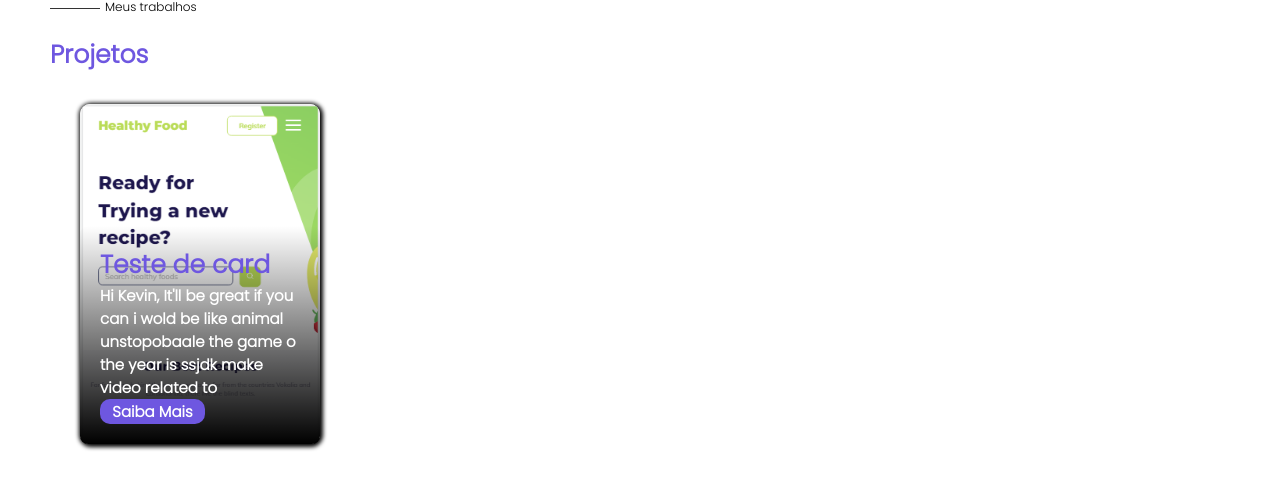
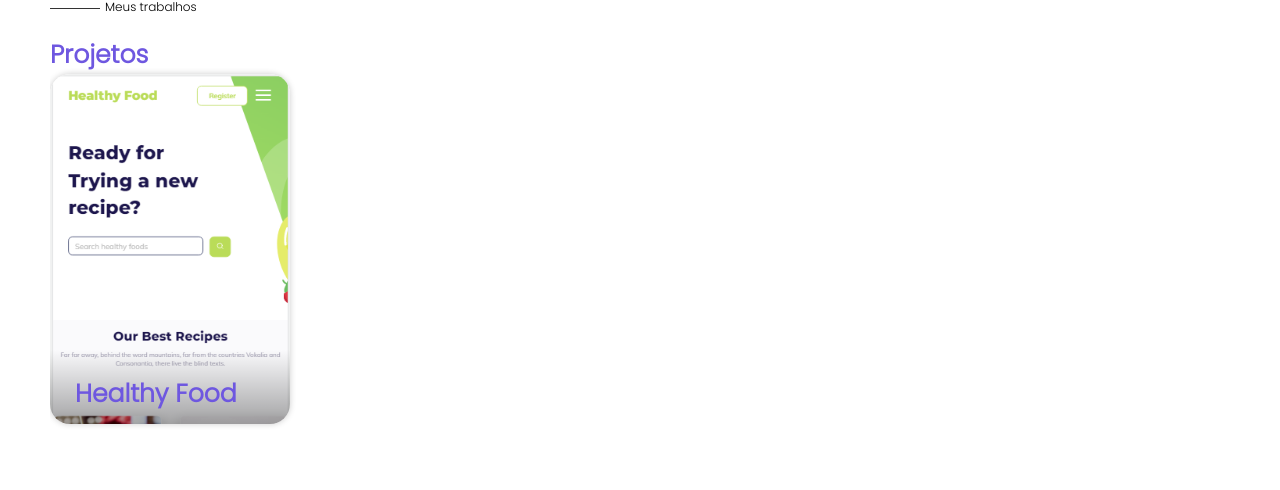
Before and after one commit to LuizCBonini/Portfolio_2.0, a React (Create React App) app: page / in a window 1280 px wide. Shown: the part 1274-1764 px from the top of the page. Built offline with nearby package versions, Linux system fonts and the light colour scheme.

Commit message:
Finalização do Component Card

```diff
--- a/src/Pages/Projects/Projects.jsx
+++ b/src/Pages/Projects/Projects.jsx
@@ -13,10 +13,12 @@ const Projects = () => {
     return (
         <ProjectStyle id='projects'>
             <SectionTitle subTitle={"Meus trabalhos"} Title={"Projetos"}/>
+
             <Card
-            CardTitle={"Teste de card"}
-            CardDescription={"Hi Kevin, It'll be great if you can i wold be like animal unstopobaale the game o the year is ssjdk make video related to"}
+            CardTitle={"Healthy Food"}
+            CardDescription={"Promovendo o compartilhamento de receitas saudáveis"}
             CardImg={`${cardImage}`}/>
+
         </ProjectStyle>
      );
 }
--- a/src/assets/Components/Card/Card.jsx
+++ b/src/assets/Components/Card/Card.jsx
@@ -9,11 +9,11 @@ const Card = ({CardTitle, CardDescription, CardImg}) => {
 
         <CardStyle image={CardImg}>
 
-            <section className='teste'>
+            <div className='card-content'>
                 <h2>{CardTitle}</h2>
                 <p>{CardDescription}</p>
                 <Button>Saiba Mais</Button>
-            </section>
+            </div>
 
         </CardStyle>
 
--- a/src/assets/Components/Card/CardStyle.jsx
+++ b/src/assets/Components/Card/CardStyle.jsx
@@ -2,37 +2,79 @@ import styled from 'styled-components'
 
 export const CardStyle = styled.div`
     width: 24rem;
-    height: 34rem;
-    border-radius: 1rem;
-    box-shadow: 1px 1px 4px 2px black;
+    height: 35rem;
+    border-radius: 2rem;
+    box-shadow: 0px 0px 6px rgba(0, 0, 0, 0.20);
     display: flex;
     flex-wrap: wrap;
     align-content: flex-end;
     background: url(${(props) => props.image}) no-repeat top center;
     background-size: cover;
     font-weight: var(--fw-text);
+    overflow: hidden;
 
-    margin 3rem;
+    transition: transform 500ms ease;
 
-    section.teste {
+    div.card-content {
 
+        --padding: 2.5rem;
         background: linear-gradient(hsl(0 0% 0% / 0), hsl(0 0% 0% / 1));
-        padding: 2rem;
-        border-radius: 0.8rem;
+        padding: var(--padding);
+
+        transform: translateY(65%);
+        transition: transform 500ms ease;
 
         h2 {
             color: var(--cll-primary);
+            position: relative;
+            width: max-content;
+
+            &:after {
+                content: "";
+                position: absolute;
+                height: 0.4rem;
+                width: calc(100% + var(--padding));
+                left: calc(var(--padding) * -1);
+                bottom: 0;
+                background: var(--cll-primary);
+                border: 1px solid var(--cll-primary-alt);
+                border-radius: 0 0 .3rem 0;
+
+                transform: scaleX(0);
+                transform-origin: left;
+                transition: transform 500ms ease;
+            }
         }
 
         p {
             font-size: var(--fs-text);
-            color: white;
+            color: #fff;
+            padding: 1.5rem 0;
         }
 
         a {
             width: 10.5rem;
             height: 2.5rem;
             font-size: var(--fs-text);
+            border-radius: .3rem;
+            cursor: pointer;
+        }
+    }
+
+    &:hover {
+        transform: scale(1.05);
+
+        div.card-content {
+
+            transform: translateY(0%);
+            transition-delay: 500ms;
+
+            h2 {
+                &:after {
+                    transform: scaleX(1);
+                }
+            }
+
         }
     }
 `;
```
